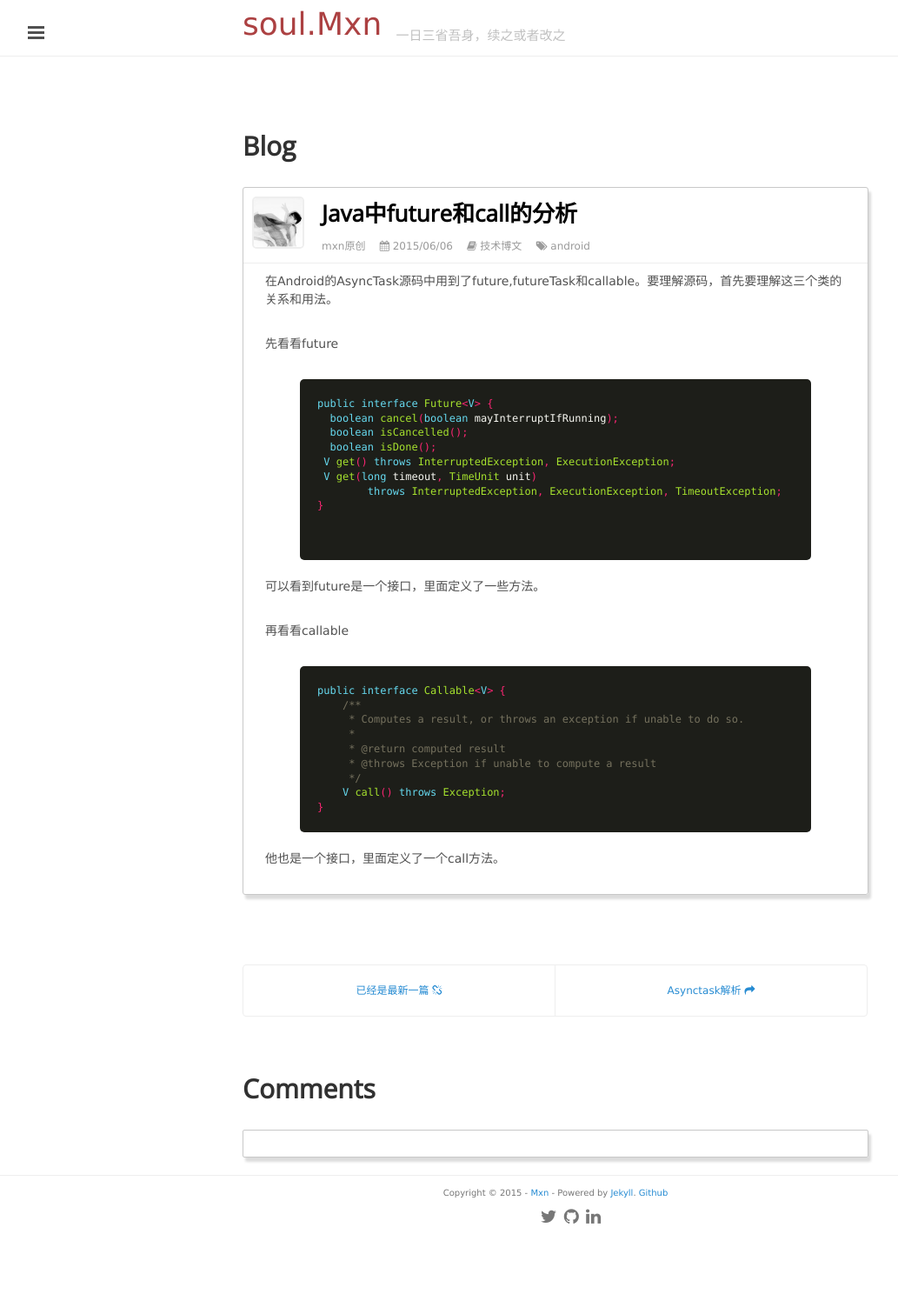
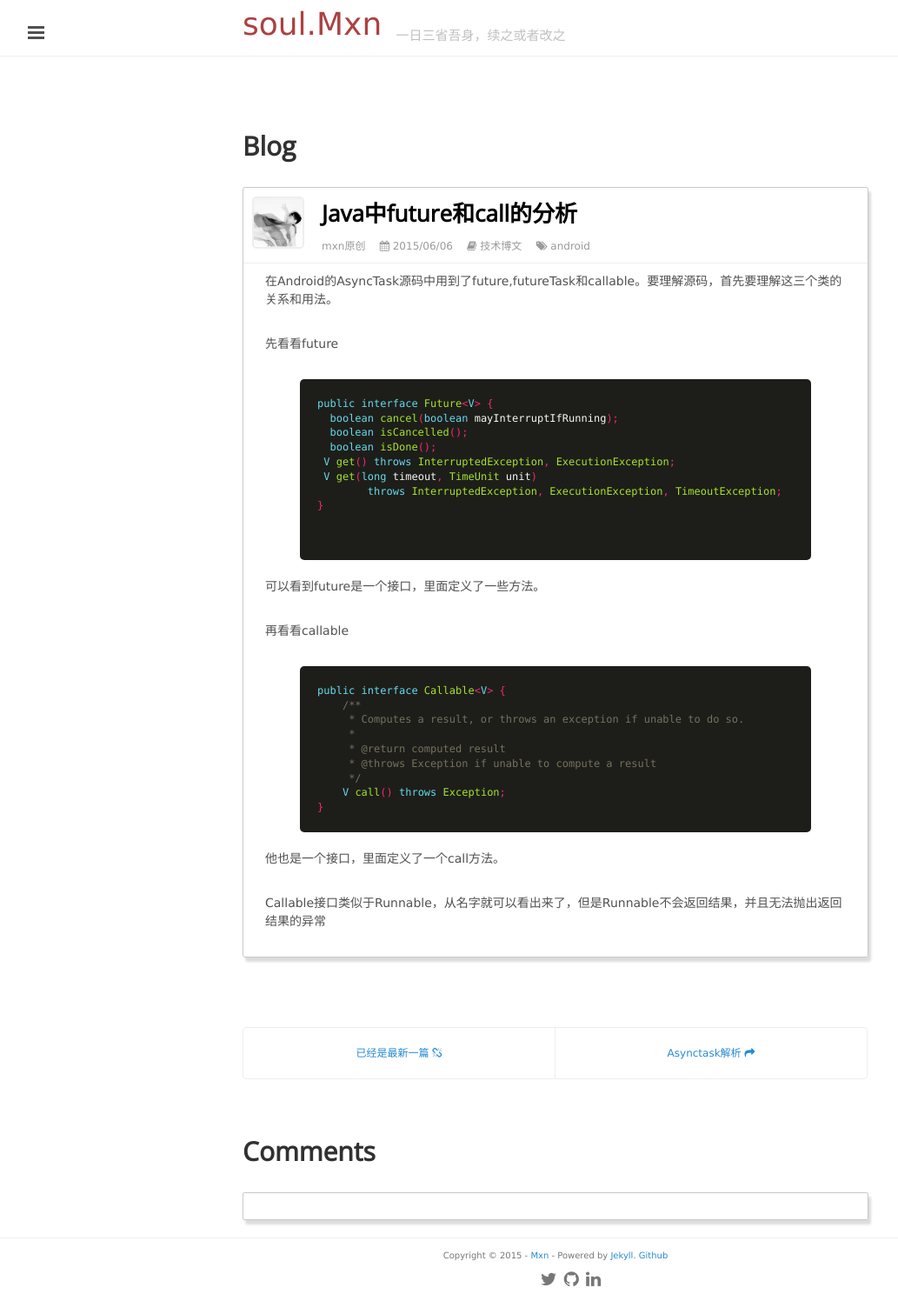
Before and after one commit to mxn21/mxn21.github.io, a Jekyll site: the page built from _posts/2015-6-6-java中future和call的分析.md, in a window 1280 px wide. Shown: the whole page at 87% size, without its empty margins (1-1034 px from the left). Built offline with Jekyll 4.4.1, drawn with Linux system fonts in a browser that asks for light colours; Markdown is read by kramdown in place of the engine named in the settings; comment, search, counter and statistics services are not loaded; before the commit the page ends 1424 px from its top, so only the background shows below that.

Commit message:
Update 2015-6-6-java中future和call的分析.md

```diff
--- a/_posts/2015-6-6-java中future和call的分析.md
+++ b/_posts/2015-6-6-java中future和call的分析.md
@@ -39,3 +39,6 @@
 {% endhighlight  %}
 
 他也是一个接口，里面定义了一个call方法。
+
+
+ Callable接口类似于Runnable，从名字就可以看出来了，但是Runnable不会返回结果，并且无法抛出返回结果的异常
```
